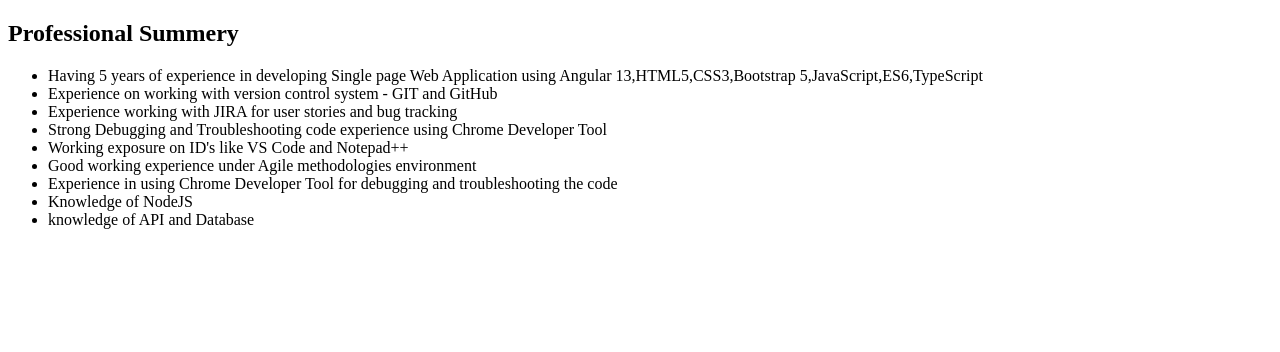
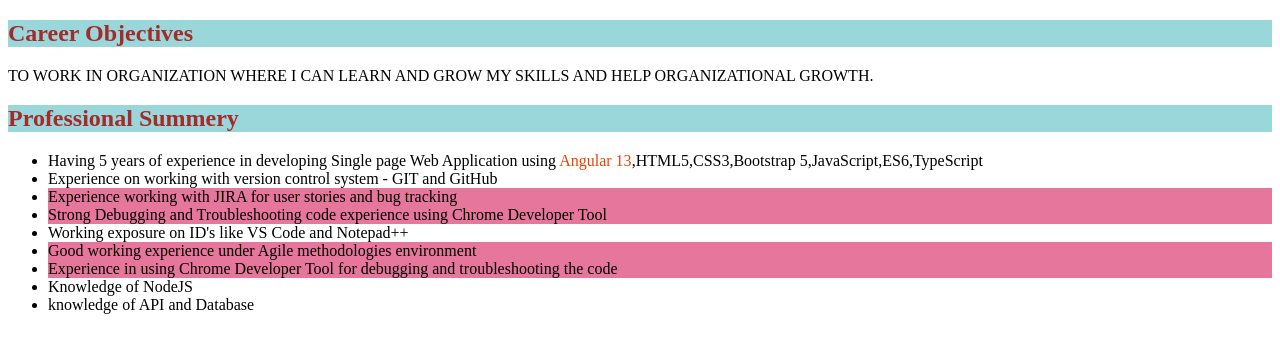
Before and after one commit to AryaSPatil/profile-arya, a plain HTML site: page home.html in a window 1280 px wide. Drawn offline with Linux system fonts and the light colour scheme.

Commit message:
Added little CSS

```diff
--- a/home.html
+++ b/home.html
@@ -4,17 +4,38 @@
     <meta charset="UTF-8">
     <meta name="viewport" content="width=device-width, initial-scale=1.0">
     <title>Home</title>
+
+    <style>
+        .heading{
+            color: rgb(165, 42, 42);
+            background-color: rgb(153, 215, 218);
+        }
+
+        span{
+            color: rgb(235, 67, 6);
+        }
+
+        .experience{
+            background-color: rgb(230, 118, 155);
+        }
+
+
+    </style>
+
 </head>
 <body>
-    <h2> Professional Summery </h2>
+    <h2 class="heading"> Career Objectives</h2>
+    <p> TO WORK IN ORGANIZATION WHERE I CAN LEARN AND GROW MY SKILLS AND HELP ORGANIZATIONAL GROWTH.</p>
+
+    <h2 class="heading"> Professional Summery </h2>
     <ul>
-        <li> Having 5 years of experience in developing Single page Web Application using Angular 13,HTML5,CSS3,Bootstrap 5,JavaScript,ES6,TypeScript </li>
+        <li> Having 5 years of experience in developing Single page Web Application using <span>Angular 13</span>,HTML5,CSS3,Bootstrap 5,JavaScript,ES6,TypeScript </li>
         <li> Experience on working with version control system - GIT and GitHub </li>
-        <li> Experience working with JIRA for user stories and bug tracking </li>
-        <li> Strong Debugging and Troubleshooting code experience using Chrome Developer Tool </li>
+        <li class="experience"> Experience working with JIRA for user stories and bug tracking </li>
+        <li class="experience"> Strong Debugging and Troubleshooting code experience using Chrome Developer Tool </li>
         <li> Working exposure on ID's like VS Code and Notepad++ </li>
-        <li> Good working experience under Agile methodologies environment </li>
-        <li> Experience in using Chrome Developer Tool for debugging and troubleshooting the code </li>
+        <li class="experience"> Good working experience under Agile methodologies environment </li>
+        <li class="experience"> Experience in using Chrome Developer Tool for debugging and troubleshooting the code </li>
         <li> Knowledge of NodeJS </li>
         <li> knowledge of API and Database </li>
     </ul>
```
Also changed, not shown: cssLearning.html (+34 -15 lines), index.html (+9 -1 lines).
